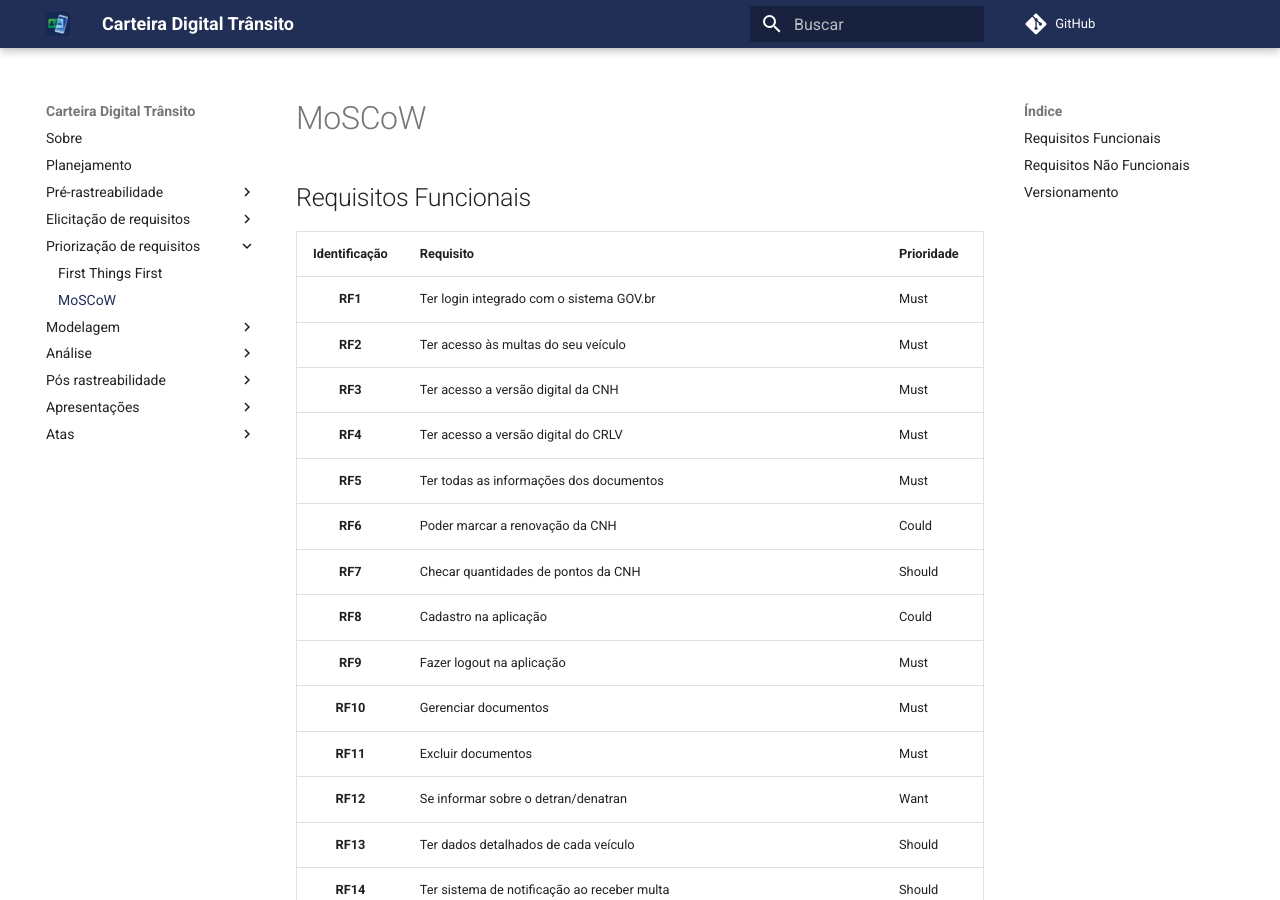
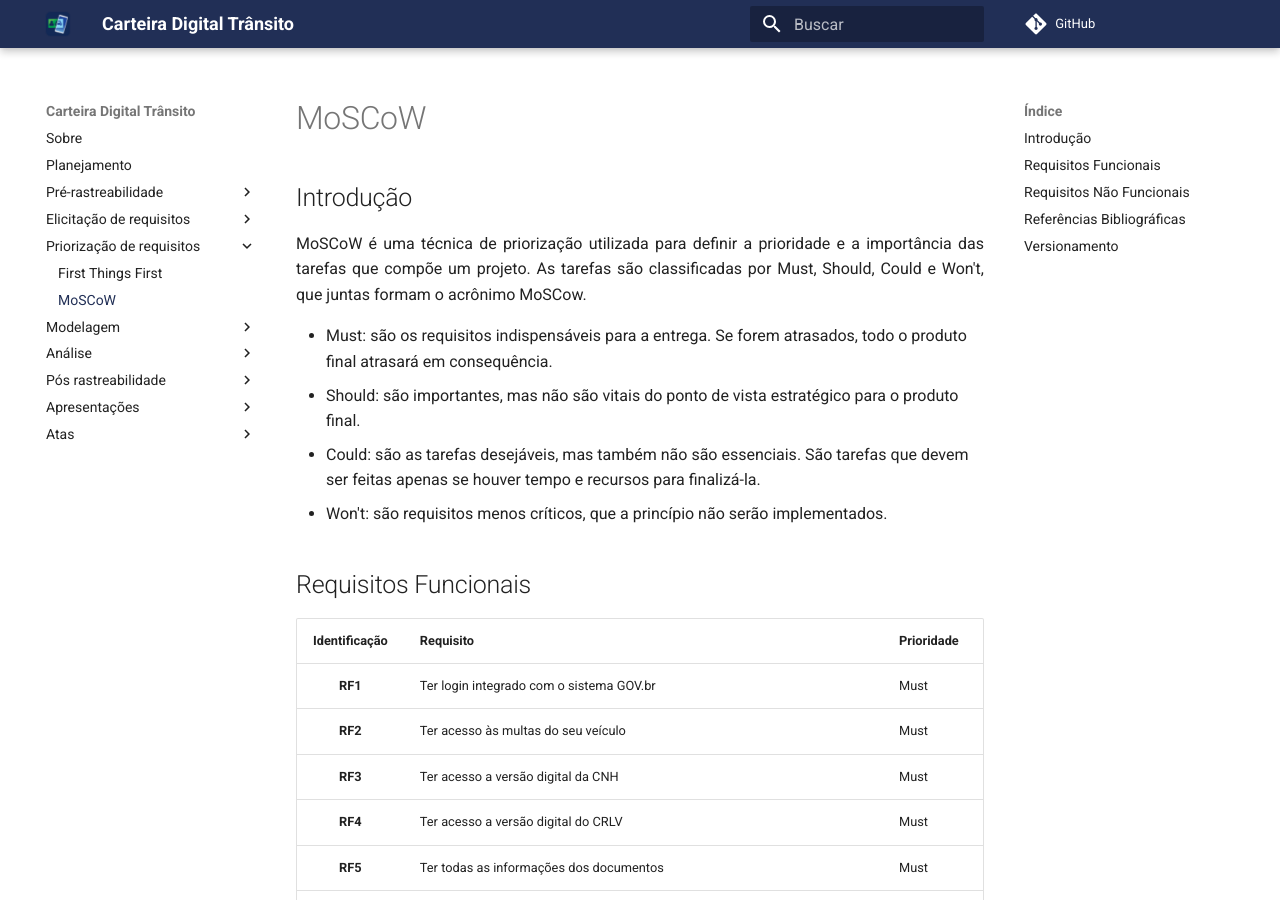
Before and after one commit to sergiosacj/2020.2-CarteiraDigitalTransito, an MkDocs documentation site: the page built from docs/priorizacao/moscow.md, in a window 1280 px wide and 900 px high. Built offline with MkDocs 1.6.1 and Material for MkDocs 9.7.7, drawn with Linux system fonts in a browser that asks for light colours; comment, search, counter and statistics services are not loaded; some of the changed text lies outside the part shown.

Commit message:
(#30) Adicionando a explicação do método Moscow.

```diff
--- a/docs/priorizacao/moscow.md
+++ b/docs/priorizacao/moscow.md
@@ -1,3 +1,14 @@
+# MoSCoW
+
+## Introdução
+
+MoSCoW é uma técnica de priorização utilizada para definir  a prioridade e a importância das tarefas  que compõe um projeto. As tarefas são classificadas por Must, Should, Could e Won't, que juntas formam o acrônimo MoSCow.
+
+* Must: são os requisitos indispensáveis para a entrega. Se forem atrasados, todo o produto final atrasará em consequência.
+* Should: são importantes, mas não são vitais do ponto de vista estratégico para o produto final.
+* Could: são as tarefas desejáveis, mas também não são essenciais. São tarefas que devem ser feitas apenas se houver tempo e recursos para finalizá-la.
+* Won't: são requisitos menos críticos, que a princípio não serão implementados.
+
 ## Requisitos Funcionais
 | Identificação | Requisito | Prioridade |
 |:-:|--|--|
@@ -41,7 +52,12 @@
 | **RNF9** | Possuir recursos off-line | Should |
 | **RNF10** | Ser responsivo | Must |
 
+## Referências Bibliográficas
+
+> Aprenda como o método MoSCoW poderá ajudá-lo a priorizar as tarefas da sua empresa. Disponível em: https://www.voitto.com.br/blog/artigo/metodo-moscow. Acesso em 11 de Mar. de 2021
+
 ## Versionamento
 | Versão | Data | Modificação | Autor |
 |--|--|--|--|
-| 1.0 | 11/02/2021 | Criação do documento e priorização dos requisitos | Daniel Porto, Emily Dias |
+| 1.0 | 11/03/2021 | Criação do documento e priorização dos requisitos | Daniel Porto, Emily Dias |
+| 1.1 | 11/03/2021 | Explicação do método | Enzo Gabriel |
```
